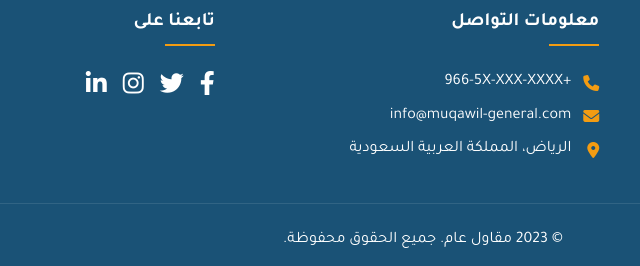
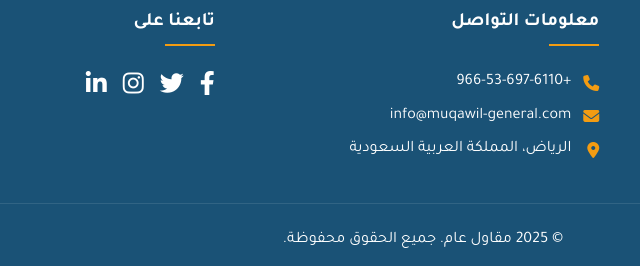
Before and after one commit to KING-ENGMOATH/muqawil-general.com, a plain HTML site: page index.html in a window 1280 px wide. Shown: the part 5386-5652 px from the top of the page, 217-857 px from the left. Drawn offline with Linux system fonts and the light colour scheme.

Commit message:
Update index.html

```diff
--- a/index.html
+++ b/index.html
@@ -880,7 +880,7 @@
                 <div class="footer-section">
                     <h3>معلومات التواصل</h3>
                     <div class="contact-info">
-                        <p><i class="fas fa-phone"></i> +966-5X-XXX-XXXX</p>
+                        <p><i class="fas fa-phone"></i> +966-53-697-6110</p>
                         <p><i class="fas fa-envelope"></i> info@muqawil-general.com</p>
                         <p><i class="fas fa-map-marker-alt"></i> الرياض، المملكة العربية السعودية</p>
                     </div>
@@ -896,7 +896,7 @@
                 </div>
             </div>
             <div class="footer-bottom">
-                <p>&copy; 2023 مقاول عام. جميع الحقوق محفوظة.</p>
+                <p>&copy; 2025 مقاول عام. جميع الحقوق محفوظة.</p>
             </div>
         </div>
     </footer>
```
